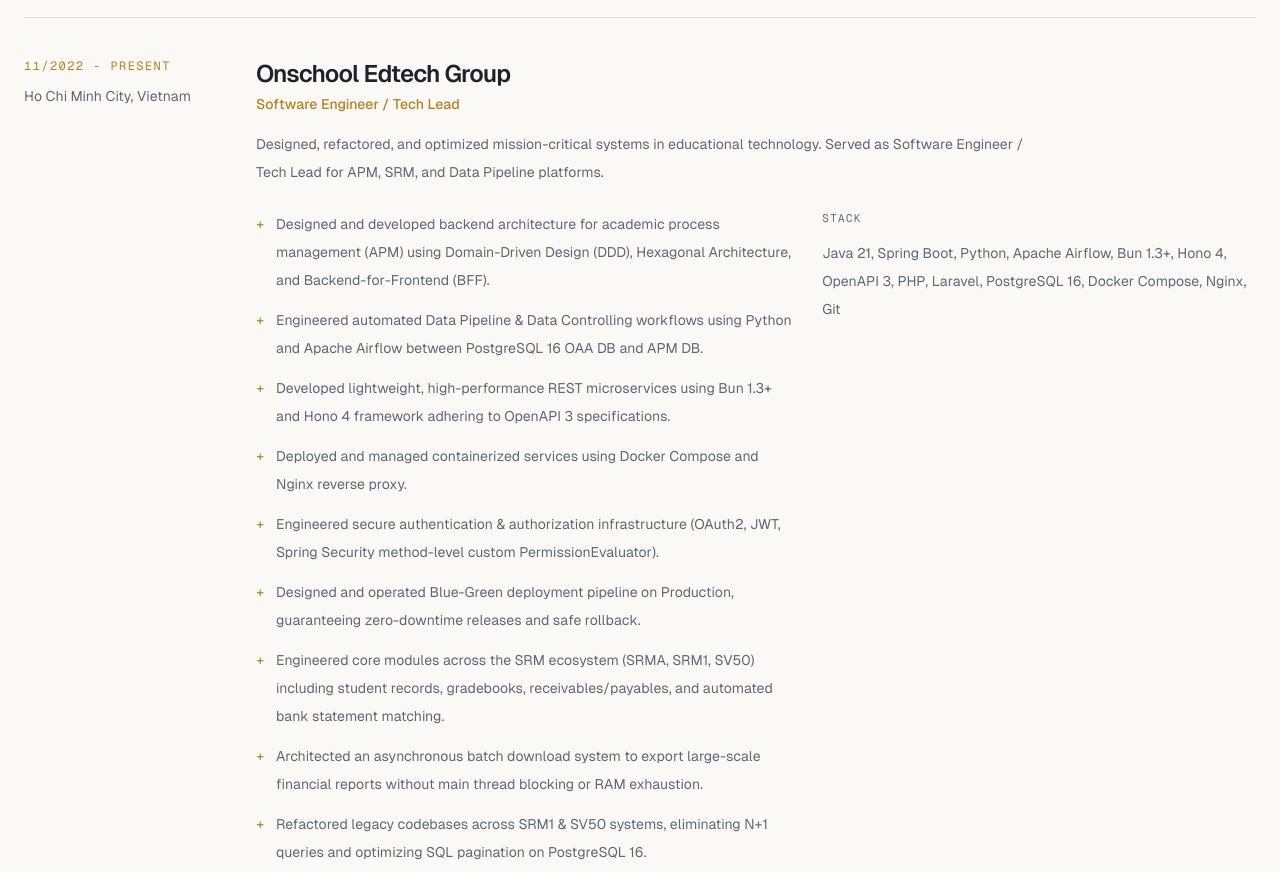
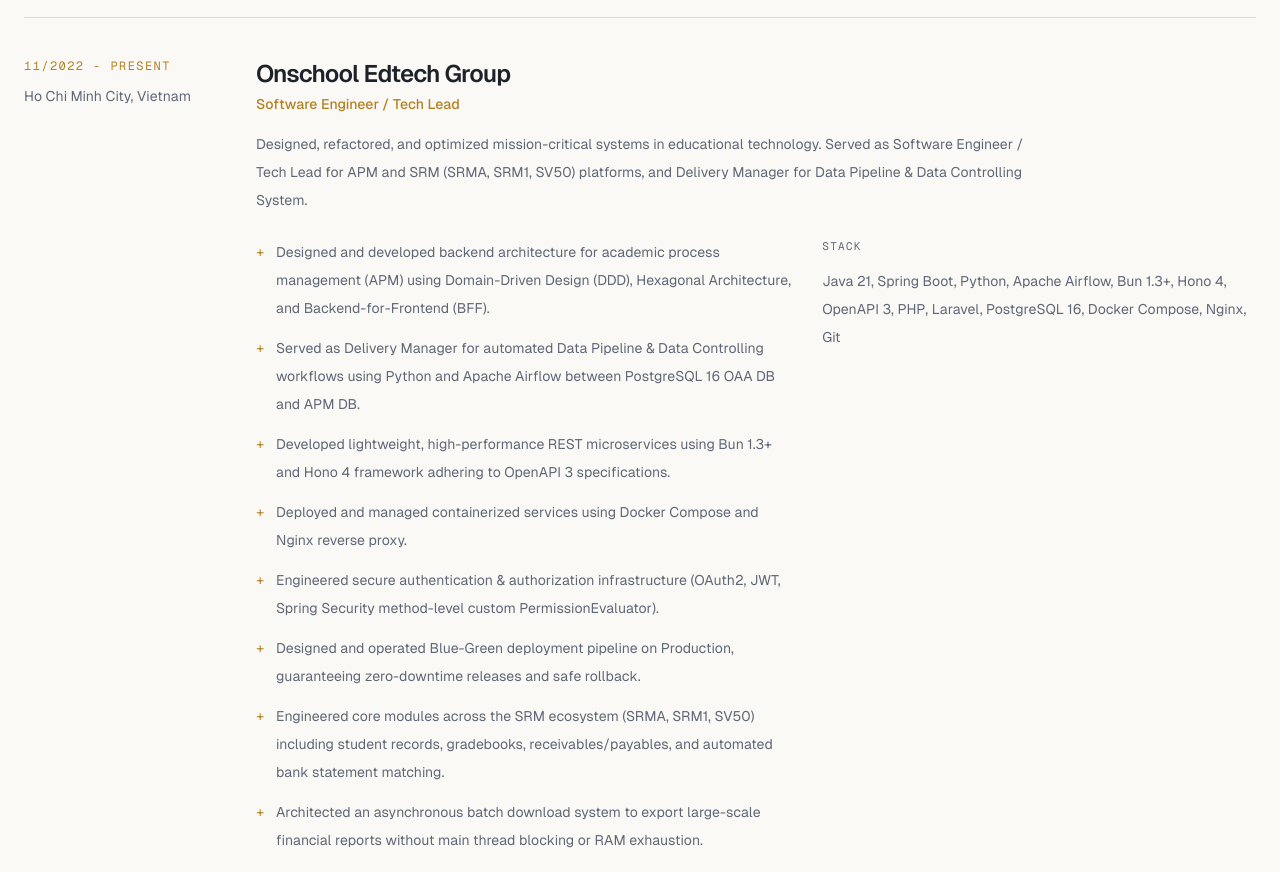
Before and after one commit to YiSuSNHH/yisus-portfolio, a Next.js app: page / in a window 1280 px wide. Shown: the part 3880-4752 px from the top of the page. Built offline with nearby package versions, Linux system fonts and the light colour scheme.

Commit message:
fix: update Data Pipeline role to Delivery Manager

```diff
--- a/data/portfolio.ts
+++ b/data/portfolio.ts
@@ -104,7 +104,7 @@
     {
       name: "Data Pipeline & Data Controlling System",
       context: "Onschool Edtech Group",
-      role: "Software Engineer / Delivery Manager",
+      role: "Delivery Manager",
       tech: "Python, Apache Airflow, PostgreSQL 16 (OAA & APM DBs), Bun 1.3+, Hono 4 (REST + OpenAPI 3), Docker Compose, Nginx",
       summary:
         "Designed automated data pipeline workflows using Python & Apache Airflow between OAA and APM databases. Built lightweight REST APIs with Bun 1.3+ & Hono 4 (OpenAPI 3) deployed with Docker Compose and Nginx.",
@@ -149,10 +149,10 @@
       period: "11/2022 - Present",
       location: "Ho Chi Minh City, Vietnam",
       summary:
-        "Designed, refactored, and optimized mission-critical systems in educational technology. Served as Software Engineer / Tech Lead for APM, SRM, and Data Pipeline platforms.",
+        "Designed, refactored, and optimized mission-critical systems in educational technology. Served as Software Engineer / Tech Lead for APM and SRM (SRMA, SRM1, SV50) platforms, and Delivery Manager for Data Pipeline & Data Controlling System.",
       achievements: [
         "Designed and developed backend architecture for academic process management (APM) using Domain-Driven Design (DDD), Hexagonal Architecture, and Backend-for-Frontend (BFF).",
-        "Engineered automated Data Pipeline & Data Controlling workflows using Python and Apache Airflow between PostgreSQL 16 OAA DB and APM DB.",
+        "Served as Delivery Manager for automated Data Pipeline & Data Controlling workflows using Python and Apache Airflow between PostgreSQL 16 OAA DB and APM DB.",
         "Developed lightweight, high-performance REST microservices using Bun 1.3+ and Hono 4 framework adhering to OpenAPI 3 specifications.",
         "Deployed and managed containerized services using Docker Compose and Nginx reverse proxy.",
         "Engineered secure authentication & authorization infrastructure (OAuth2, JWT, Spring Security method-level custom PermissionEvaluator).",
@@ -176,7 +176,7 @@
         },
         {
           name: "Data Pipeline & Data Controlling System",
-          role: "Software Engineer / Delivery Manager",
+          role: "Delivery Manager",
           tech: "Python, Apache Airflow, PostgreSQL 16 (OAA & APM DBs), Bun 1.3+, Hono 4 (OpenAPI 3), Docker Compose, Nginx",
           highlights: [
             "Built Python & Apache Airflow DAGs for automated data sync and daily auditing between OAA DB and APM DB.",
```
Also changed, not shown: resume/se-en.md (+1 -1 lines), resume/se-vi.md (+1 -1 lines), resume/vi-raw.md (+3 -3 lines).
